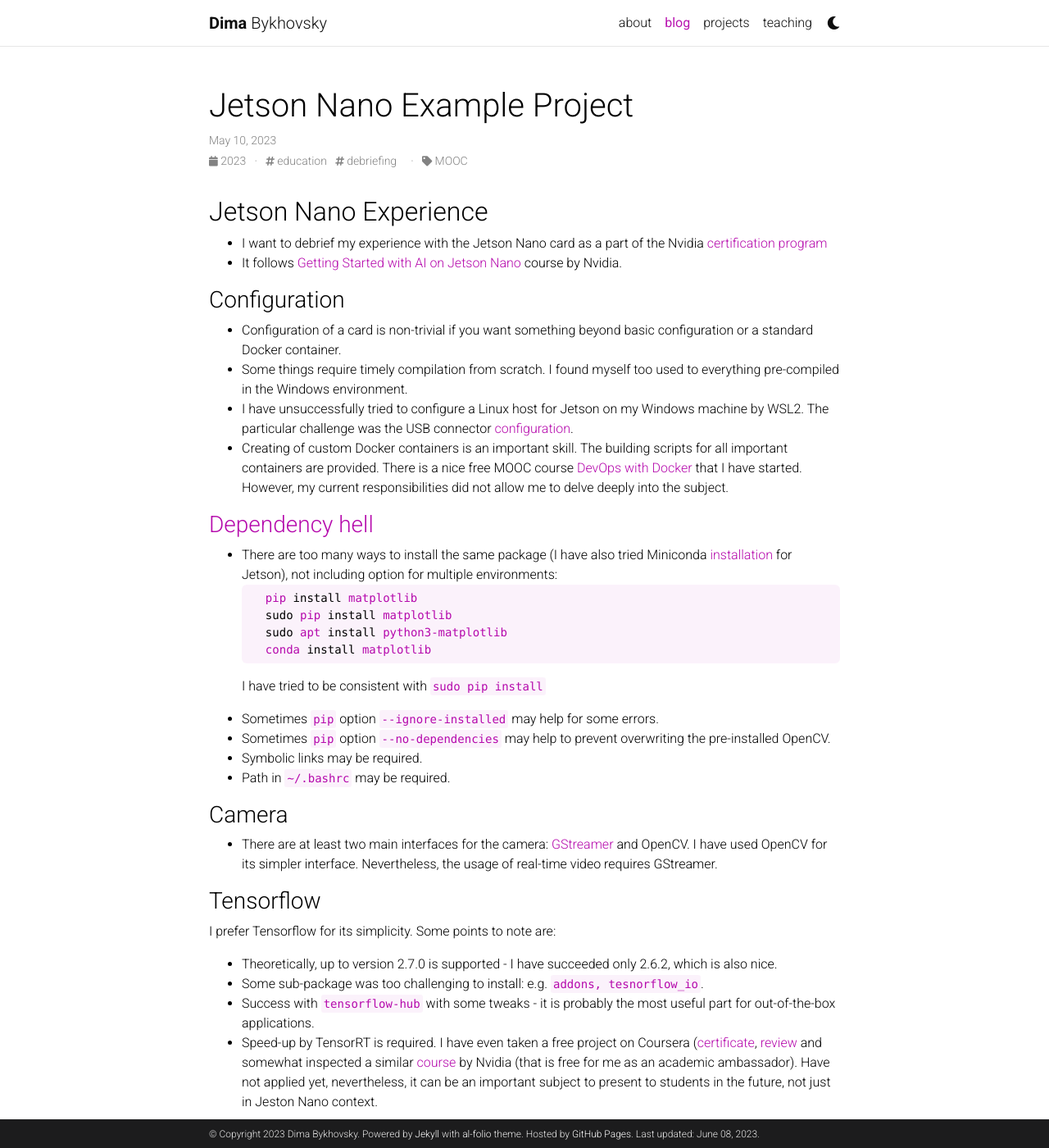
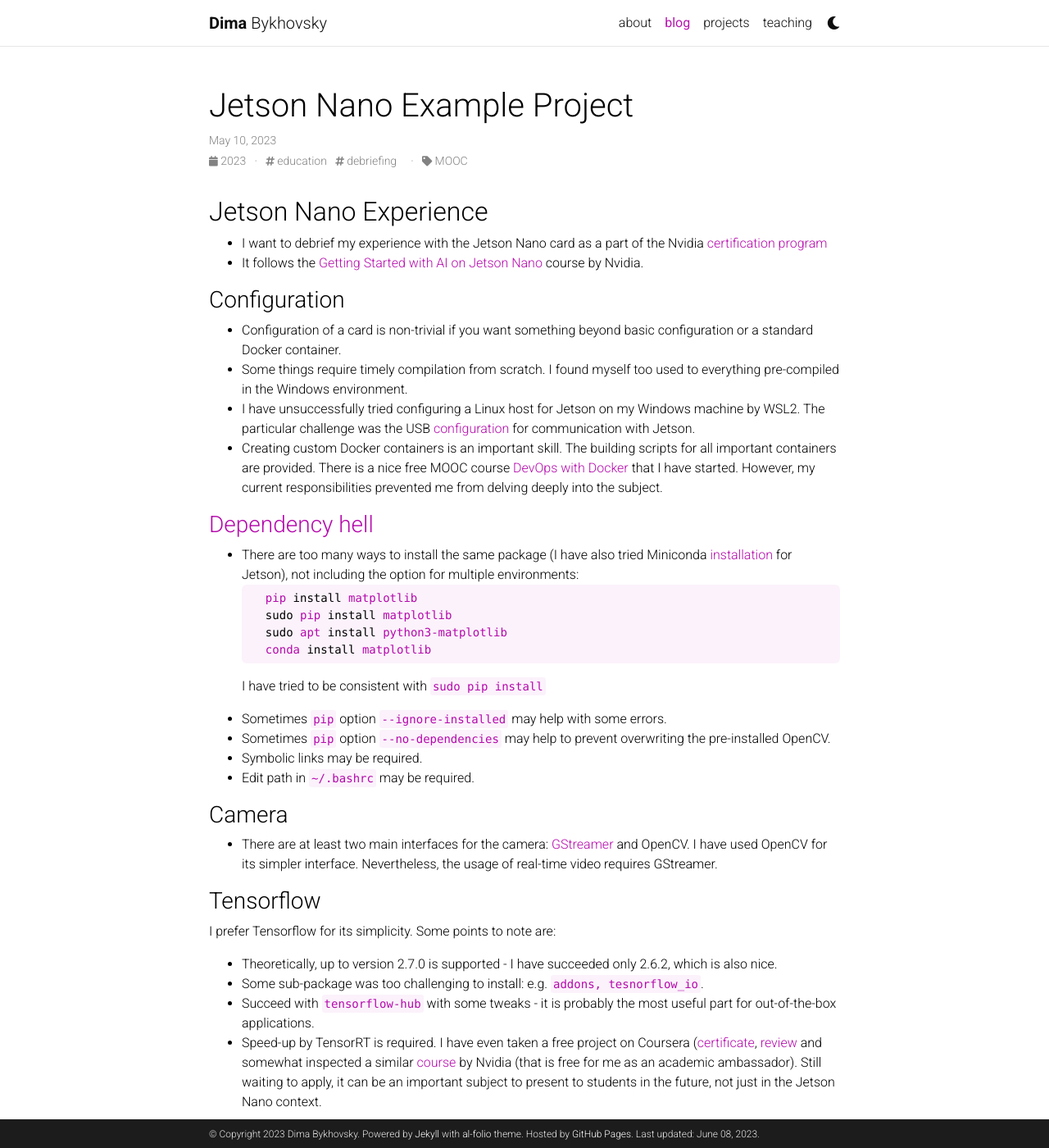
Before and after one commit to bykhov/bykhov.github.io, a Jekyll site: the page built from _posts/2023-05-14-Jetson.md, in a window 1280 px wide and 1400 px high. Shown: the whole window at 82% size. Built offline with Jekyll 4.4.1, drawn with Linux system fonts in a browser that asks for light colours; comment, search, counter and statistics services are not loaded; a style sheet for code colours, icons or effects is not loaded; some of the changed text lies outside the part shown.

Commit message:
Update 2023-05-14-Jetson.md

````diff
--- a/_posts/2023-05-14-Jetson.md
+++ b/_posts/2023-05-14-Jetson.md
@@ -9,16 +9,16 @@ layout: post
 
 ## Jetson Nano Experience
 * I want to debrief my experience with the Jetson Nano card as a part of the Nvidia [certification program](https://developer.nvidia.com/embedded/learn/jetson-ai-certification-programs)
-* It follows [Getting Started with AI on Jetson Nano](https://courses.nvidia.com/courses/course-v1:DLI+S-RX-02+V2/) course by Nvidia.
+* It follows the [Getting Started with AI on Jetson Nano](https://courses.nvidia.com/courses/course-v1:DLI+S-RX-02+V2/) course by Nvidia.
 
 ### Configuration
 * Configuration of a card is non-trivial if you want something beyond basic configuration or a standard Docker container.
 * Some things require timely compilation from scratch. I found myself too used to everything pre-compiled in the Windows environment.
-* I have unsuccessfully tried to configure a Linux host for Jetson on my Windows machine by WSL2. The particular challenge was the USB connector  [configuration](https://learn.microsoft.com/en-us/windows/wsl/connect-usb).
-* Creating of custom Docker containers is an important skill. The building scripts for all important containers are provided. There is a nice free MOOC course [DevOps with Docker](https://devopswithdocker.com/) that I have started. However, my current responsibilities did not allow me to delve deeply into the subject.
+* I have unsuccessfully tried configuring a Linux host for Jetson on my Windows machine by WSL2. The particular challenge was the USB [configuration](https://learn.microsoft.com/en-us/windows/wsl/connect-usb) for communication with Jetson.
+* Creating custom Docker containers is an important skill. The building scripts for all important containers are provided. There is a nice free MOOC course [DevOps with Docker](https://devopswithdocker.com/) that I have started. However, my current responsibilities prevented me from delving deeply into the subject.
 
 ### [Dependency hell](https://en.wikipedia.org/wiki/Dependency_hell)
-* There are too many ways to install the same package (I have also tried Miniconda [installation](https://medium.com/@seehleung/how-to-setup-a-jetson-nano-for-ai-projects-in-2021-f8d0ac557966) for Jetson), not including option for multiple environments:
+* There are too many ways to install the same package (I have also tried Miniconda [installation](https://medium.com/@seehleung/how-to-setup-a-jetson-nano-for-ai-projects-in-2021-f8d0ac557966) for Jetson), not including the option for multiple environments:
     ```bash
     pip install matplotlib
     sudo pip install matplotlib
@@ -27,10 +27,10 @@ layout: post
     ```
 	I have tried to be consistent with `sudo pip install`
 
-* Sometimes `pip` option `--ignore-installed` may help for some errors.
+* Sometimes `pip` option `--ignore-installed` may help with some errors.
 * Sometimes `pip` option `--no-dependencies` may help to prevent overwriting the pre-installed OpenCV.
 * Symbolic links may be required.
-* Path in `~/.bashrc` may be required.
+* Edit path in `~/.bashrc` may be required.
 
 ### Camera
 * There are at least two main interfaces for the camera: [GStreamer](https://gstreamer.freedesktop.org/) and OpenCV. I have used OpenCV for its simpler interface. Nevertheless, the usage of real-time video requires GStreamer.
@@ -39,8 +39,8 @@ layout: post
 I prefer Tensorflow for its simplicity. Some points to note are:
 * Theoretically, up to version 2.7.0 is supported - I have succeeded only 2.6.2, which is also nice.
 * Some sub-package was too challenging to install: e.g. `addons, tesnorflow_io`.
-* Success with `tensorflow-hub` with some tweaks - it is probably the most useful part for out-of-the-box applications.
-* Speed-up by TensorRT is required.  I have even taken a free project on Coursera ([certificate](https://coursera.org/share/678fc097e9f7fb2e99b11a569bb6cb08), [review](https://bykhov.github.io/posts/tensorrt_course/) and somewhat inspected a similar [course](https://courses.nvidia.com/courses/course-v1:DLI+L-FX-18+V2/course/) by Nvidia (that is free for me as an academic ambassador). Have not applied yet, nevertheless, it can be an important subject to present to students in the future, not just in Jeston Nano context.
+* Succeed with `tensorflow-hub` with some tweaks - it is probably the most useful part for out-of-the-box applications.
+* Speed-up by TensorRT is required.  I have even taken a free project on Coursera ([certificate](https://coursera.org/share/678fc097e9f7fb2e99b11a569bb6cb08), [review](https://bykhov.github.io/posts/tensorrt_course/) and somewhat inspected a similar [course](https://courses.nvidia.com/courses/course-v1:DLI+L-FX-18+V2/course/) by Nvidia (that is free for me as an academic ambassador). Still waiting to apply, it can be an important subject to present to students in the future, not just in the Jetson Nano context.
 
 ### Copy files from Windows host
 To copy files by SSH from Windows host ([ref](https://www.addictivetips.com/ubuntu-linux-tips/transfer-files-to-linux-from-windows-10-over-ssh/)):
@@ -56,7 +56,7 @@ To copy files by SSH from Windows host ([ref](https://www.addictivetips.com/ubun
 * Remote SSL is fantastic. While not so convenient for image presentation, it has all the advantages of a modern IDE.
 
 ### LEDs
-Nice and convenient. It is still not clear for me if current-limiting resistor of $$220 \Omega$$ is obligatory, since LED light is almost invisible.
+Nice and convenient. I still need clarification on whether a current-limiting resistor of $$220 \Omega$$ is obligatory, since LED light is almost invisible.
 
 ### Repository
-Overall, the [repository]( https://github.com/bykhov/jetson) provides an overview of my experiments of using the Jetson Nano for various tasks, including camera integration, face detection, and person-presence detection.
+Overall, the [repository]( https://github.com/bykhov/jetson) provides an overview of my experiments using the Jetson Nano for various tasks, including camera integration, face detection, and person-presence detection.
````
